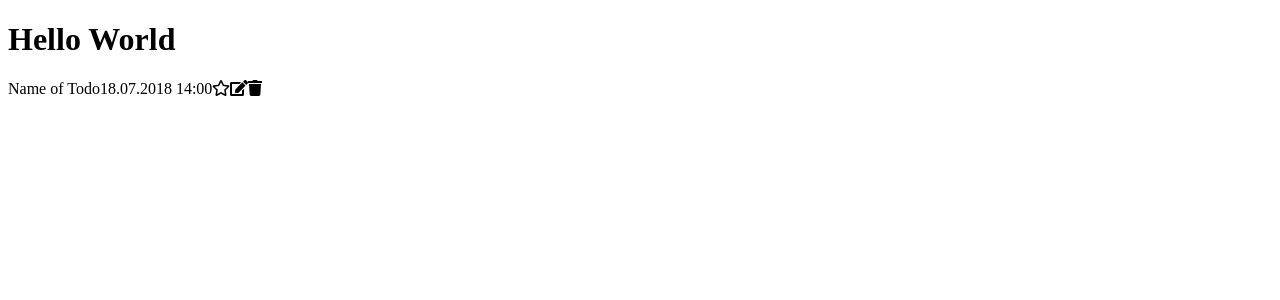
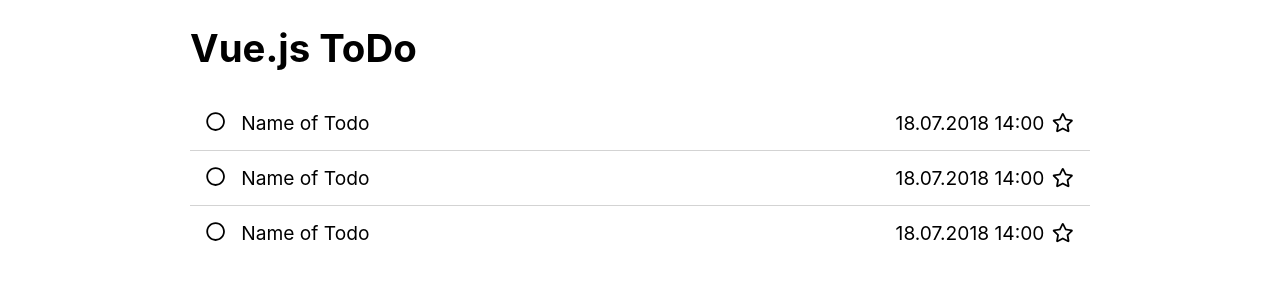
Before and after one commit to greengiraffe/mp-vue-todo, a Vue app: page / in a window 1280 px wide. Shown: the top 300 px of the page. Built offline with nearby package versions, Linux system fonts and the light colour scheme.

Commit message:
Enable SCSS styling & tweak Todo styles

```diff
--- a/package.json
+++ b/package.json
@@ -21,7 +21,7 @@
     "vuex": "^3.0.1"
   },
   "devDependencies": {
-    "css-loader": "^0.28.11",
+    "css-loader": "^1.0.0",
     "eslint": "^5.0.1",
     "eslint-config-standard": "^11.0.0",
     "eslint-plugin-import": "^2.13.0",
@@ -29,6 +29,9 @@
     "eslint-plugin-promise": "^3.8.0",
     "eslint-plugin-standard": "^3.1.0",
     "eslint-plugin-vue": "^4.5.0",
+    "node-sass": "^4.9.2",
+    "sass-loader": "^7.0.3",
+    "style-loader": "^0.21.0",
     "vue-loader": "^15.2.4",
     "vue-style-loader": "^4.1.0",
     "vue-template-compiler": "^2.5.16",
--- a/src/components/App.vue
+++ b/src/components/App.vue
@@ -1,17 +1,30 @@
 <template>
-  <div>
-    <h1>Hello World</h1>
+  <div class="app">
+    <h1>Vue.js ToDo</h1>
+    <Todo />
+    <Todo />
     <Todo />
   </div>
 </template>
 
 <script>
 import Todo from './Todo.vue'
+
 export default {
   components: { Todo }
 }
 </script>
 
-<style>
+<style lang="scss">
+@import '../styles/normalize.css';
 
+body {
+  font-family: -apple-system, BlinkMacSystemFont, 'Segoe UI', Roboto, Oxygen, Ubuntu, Cantarell, 'Open Sans', 'Helvetica Neue', sans-serif;
+  font-size: 1.2rem;
+}
+
+.app {
+  max-width: 900px;
+  margin: 0 auto;
+}
 </style>
--- a/src/components/Todo.vue
+++ b/src/components/Todo.vue
@@ -1,10 +1,15 @@
 <template>
-  <div>
-    <span>Name of Todo</span>
-    <time>18.07.2018 14:00</time>
-    <fa-icon :icon="['far', 'star']"></fa-icon>
-    <fa-icon icon="edit"></fa-icon>
-    <fa-icon icon="trash"></fa-icon>
+  <div class="todo">
+    <fa-icon class="todo__check" :icon="['far', 'circle']"></fa-icon>
+    <span class="todo__name">Name of Todo</span>
+    <div class="todo__info">
+      <time class="todo__due">18.07.2018 14:00</time>
+      <fa-icon :icon="['far', 'star']"></fa-icon>
+      <div class="todo__actions">
+        <fa-icon icon="edit"></fa-icon>
+        <fa-icon icon="trash"></fa-icon>
+      </div>
+    </div>
   </div>
 </template>
 
@@ -14,6 +19,39 @@
 }
 </script>
 
-<style>
+<style lang="scss">
+.todo {
+  display: flex;
+  padding: 1rem;
 
+  + .todo {
+    border-top: 1px solid lightgray;
+  }
+
+  &:hover {
+    .todo__actions {
+      display: inline;
+    }
+  }
+
+  svg {
+    cursor: pointer;
+  }
+}
+
+.todo__name {
+  margin-left: 1rem;
+}
+
+.todo__info {
+  margin-left: auto;
+
+  svg {
+    margin-left: .5rem;
+  }
+}
+
+.todo__actions {
+  display: none;
+}
 </style>
--- a/src/index.js
+++ b/src/index.js
@@ -2,12 +2,12 @@
 import store from './store'
 import App from './components/App.vue'
 import { library } from '@fortawesome/fontawesome-svg-core'
-import { faStar, faEdit, faTrash } from '@fortawesome/free-solid-svg-icons'
-import { faStar as faStarRegular } from '@fortawesome/free-regular-svg-icons'
+import { faStar, faEdit, faTrash, faCheckCircle } from '@fortawesome/free-solid-svg-icons'
+import { faStar as faStarRegular, faCircle as faCircleRegular } from '@fortawesome/free-regular-svg-icons'
 import { FontAwesomeIcon } from '@fortawesome/vue-fontawesome'
 
 // Font Awesome icon library
-library.add(faStar, faStarRegular, faEdit, faTrash)
+library.add(faStar, faStarRegular, faEdit, faTrash, faCheckCircle, faCircleRegular)
 Vue.component('fa-icon', FontAwesomeIcon)
 
 /* eslint-disable no-new */
--- a/webpack.config.js
+++ b/webpack.config.js
@@ -20,6 +20,10 @@
       {
         test: /\.vue$/,
         use: 'vue-loader'
+      },
+      {
+        test: /\.s?css$/,
+        use: ['style-loader', 'css-loader', 'sass-loader']
       }
     ]
   },
```
Also changed, not shown: src/styles/normalize.css (added), 1 other file (tests, documents, lock files or other folders).
